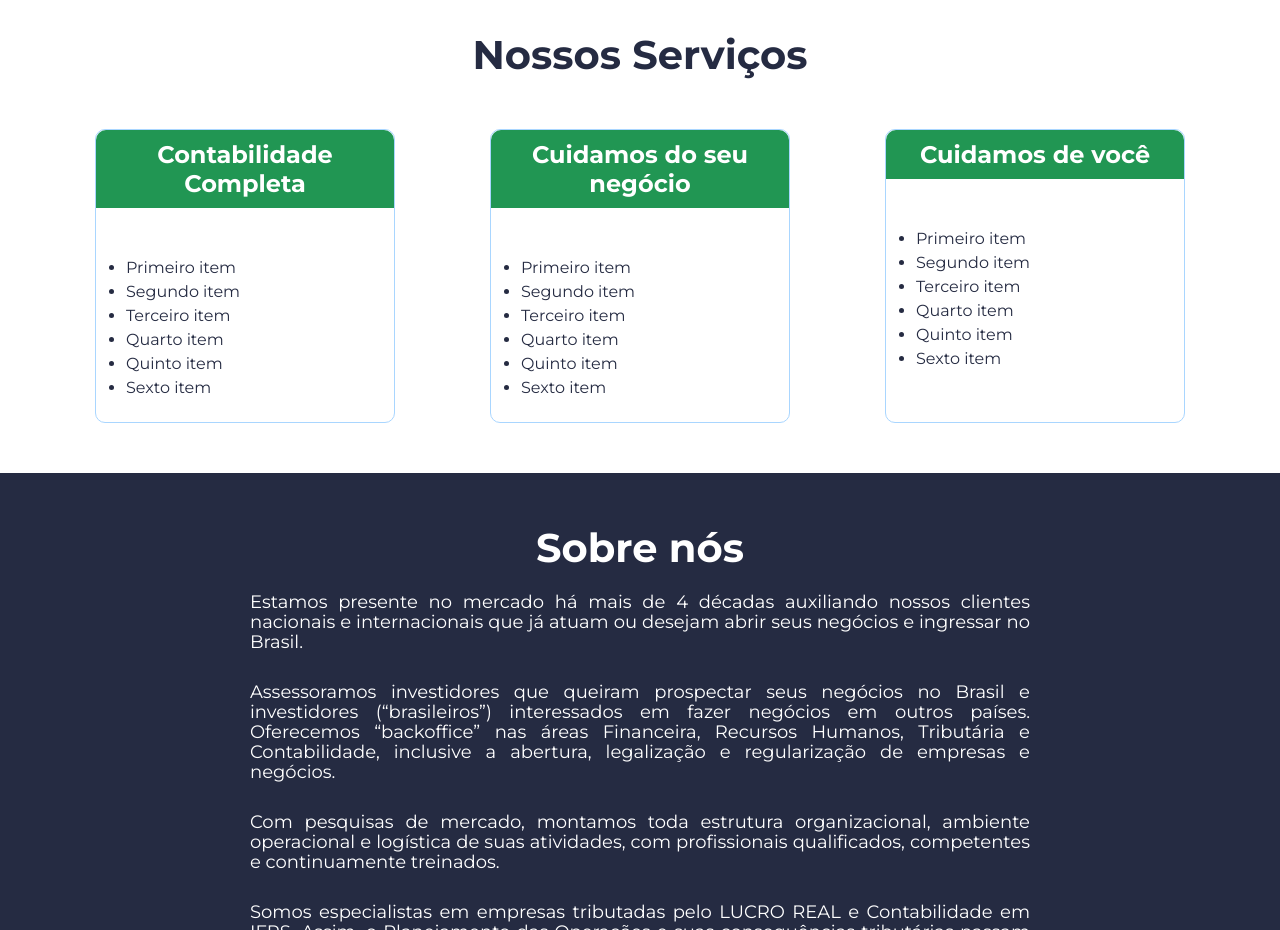
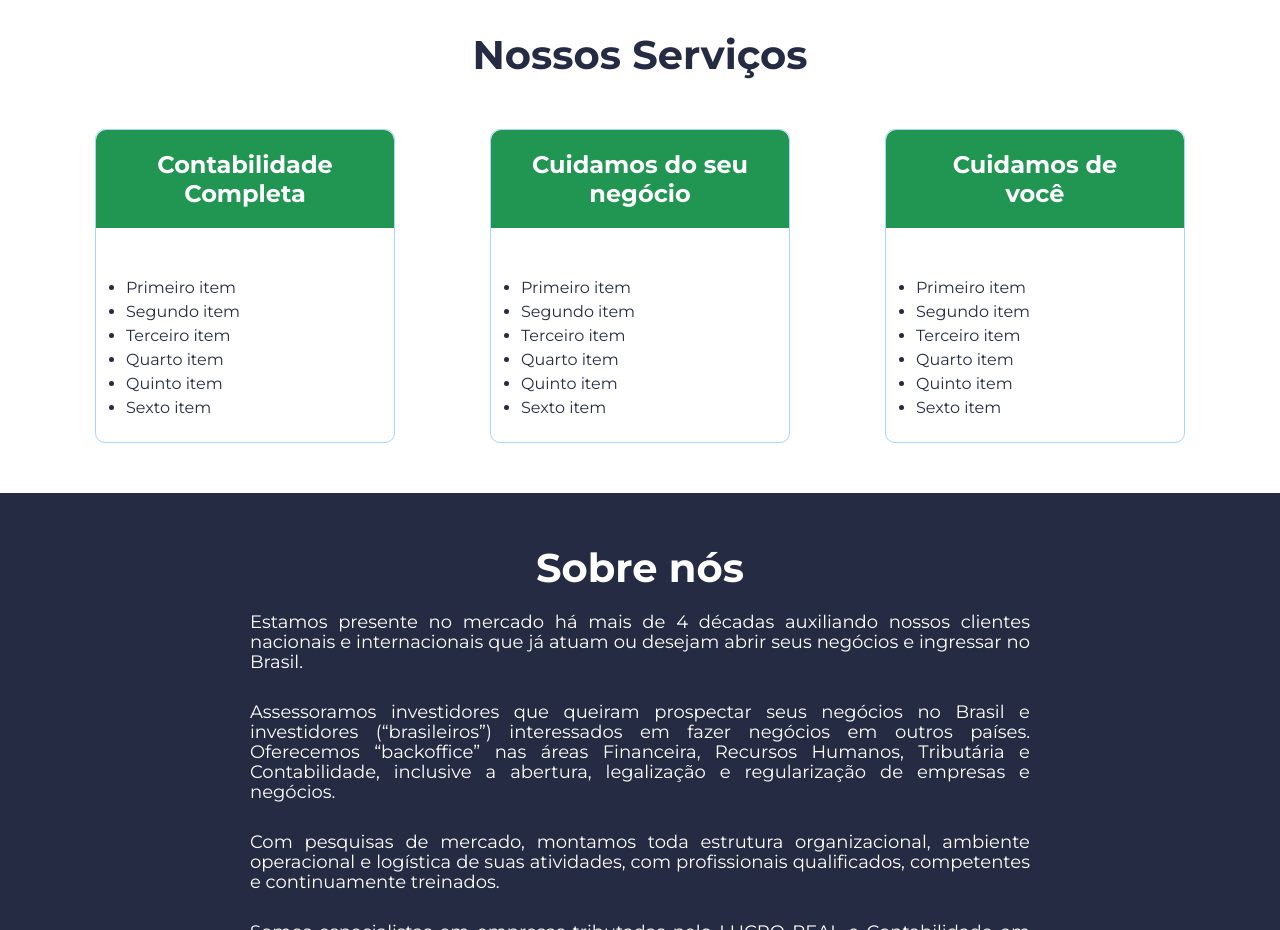
Before and after one commit to diasmailson/devContabil, a plain HTML site: page index.html in a window 1280 px wide. Shown: the part 820-1750 px from the top of the page. Drawn offline with Linux system fonts and the light colour scheme.

Commit message:
Corrigindo padding do título do card

```diff
--- a/css/styles.css
+++ b/css/styles.css
@@ -133,7 +133,7 @@ button {
   background: #219653;
   color: #FFFFFF;
   text-align: center;
-  padding: 10px;
+  padding: 20px 40px 20px 40px;
   border-radius: 10px 10px 0 0;
 }
 
```
